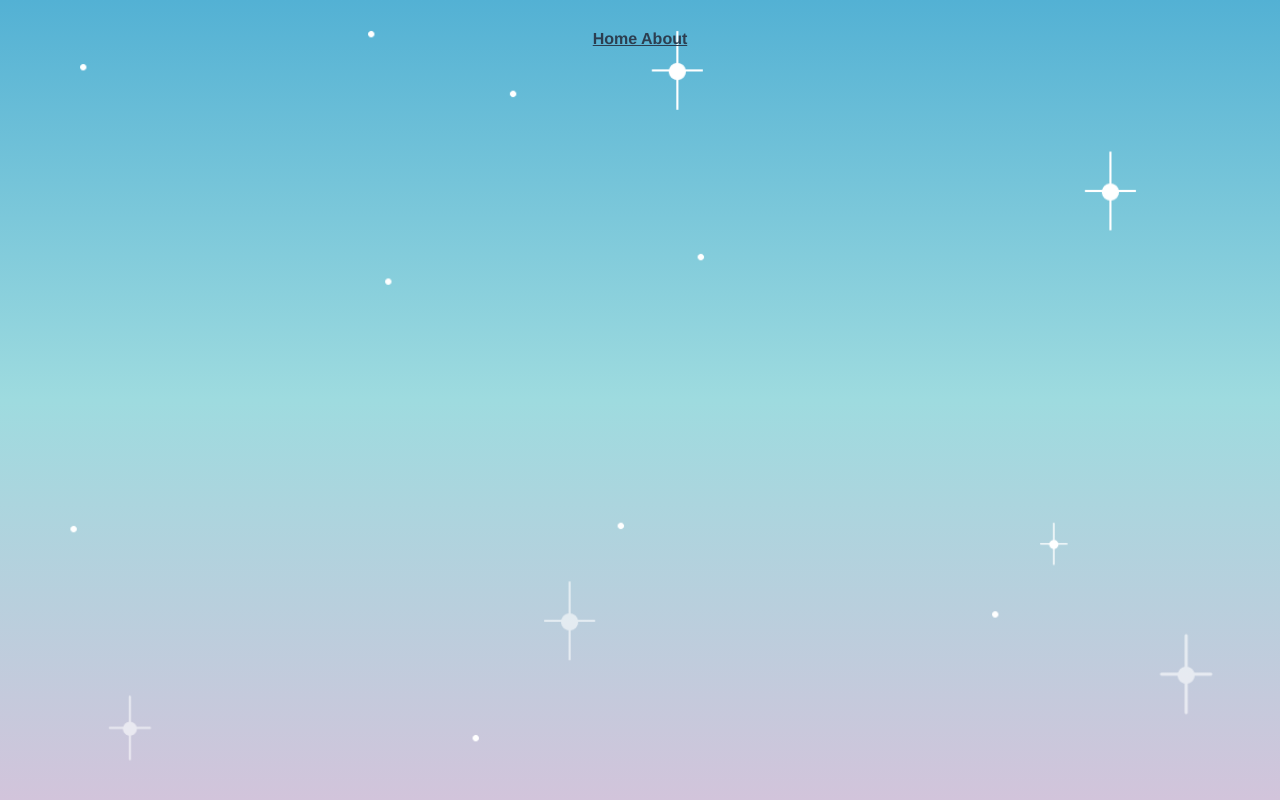
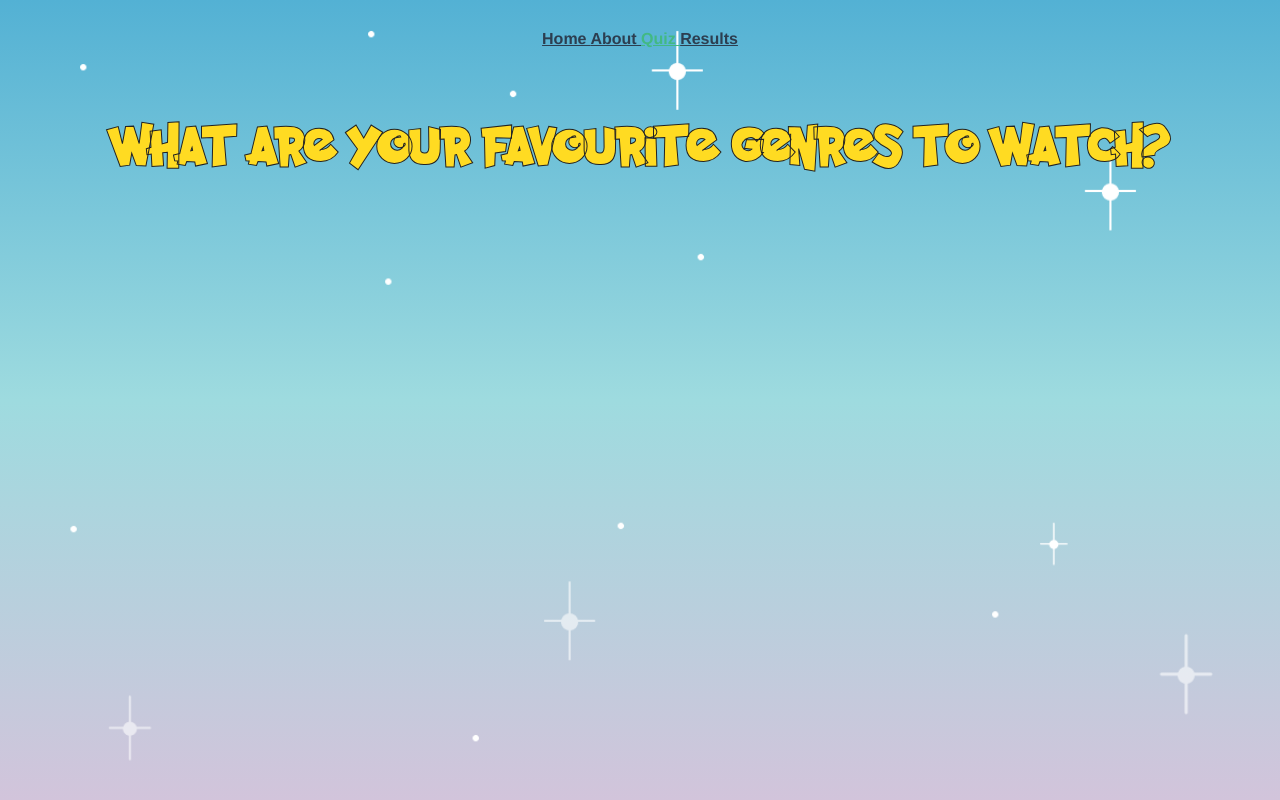
Before and after one commit to builtbybea/breakable-toy, a Vue app: page /quiz/start in a window 1280 px wide. Before the commit this address had no page. Built offline with nearby package versions, Linux system fonts and the light colour scheme.

Commit message:
added dynamic routes
added routes

```diff
--- a/src/App.vue
+++ b/src/App.vue
@@ -6,6 +6,12 @@
       </router-link>
       <router-link to="/about">
         About
+      </router-link>
+      <router-link to="/quiz/start">
+        Quiz
+      </router-link>
+      <router-link to="/results">
+        Results
       </router-link>
     </div>
     <router-view />
--- a/src/router/index.js
+++ b/src/router/index.js
@@ -12,6 +12,16 @@ const routes = [
     name: 'About',
     component: () => import(/* webpackChunkName: "about" */ '../views/About.vue'),
   },
+  {
+    path: '/quiz/:id',
+    name: 'Quiz',
+    component: () => import(/*webpackChunkName: "quiz"*/ '../views/Quiz.vue'),
+  },
+  {
+    path: '/results',
+    name: 'Results',
+    component: () => import(/*webpackChuckName: "results"*/ '../views/Results.vue'),
+  },
 ];
 
 const router = createRouter({
--- /dev/null
+++ b/src/views/Quiz.vue
@@ -0,0 +1,15 @@
+<template>
+  <div class="quiz">
+    <Title msg="What Are Your Favourite Genres To Watch?" />
+  </div>
+</template>
+
+<script>
+import Title from '@/components/Title';
+export default {
+  name: 'quiz-page',
+  components: {
+    Title,
+  },
+};
+</script>
--- /dev/null
+++ b/src/views/Results.vue
@@ -0,0 +1,15 @@
+<template>
+  <div class="results">
+    <Title msg="You Are..." />
+  </div>
+</template>
+
+<script>
+import Title from '@/components/Title';
+export default {
+  name:'results-page',
+  components: {
+    Title,
+  },
+};
+</script>
```
